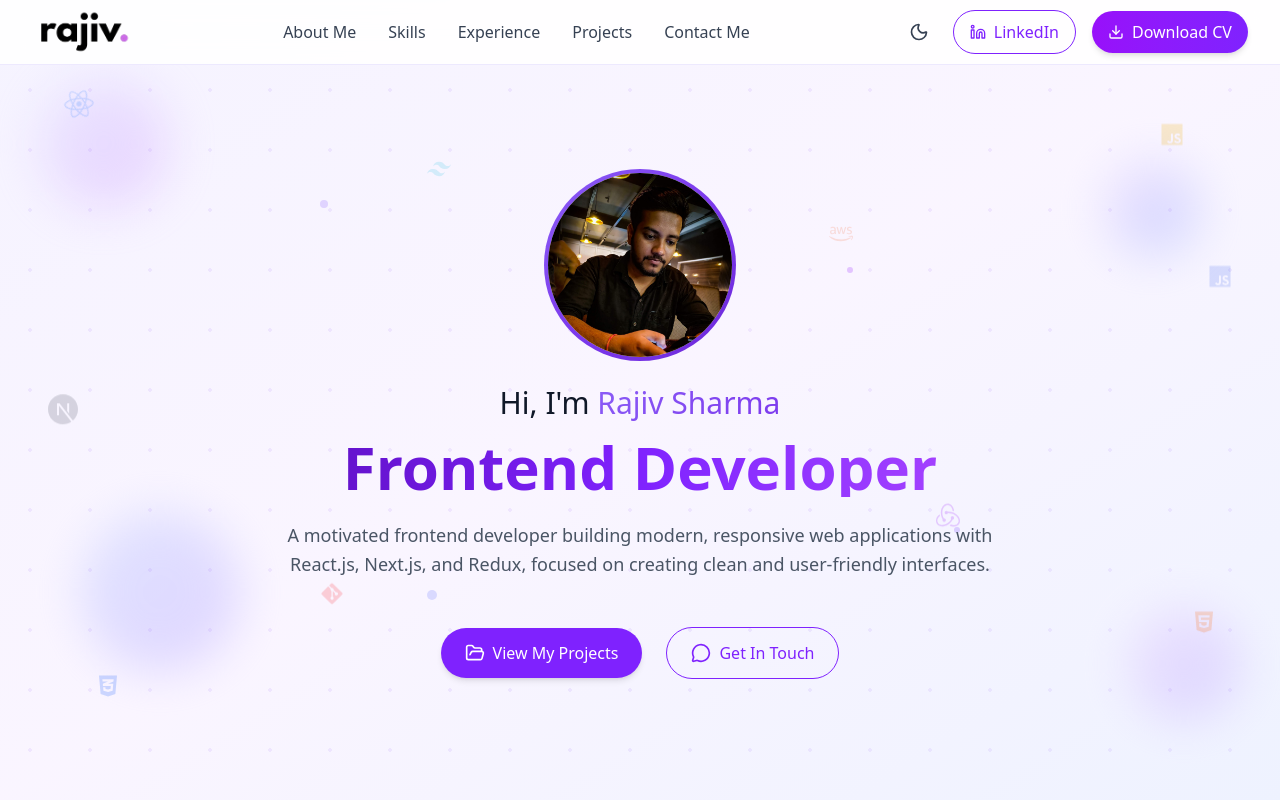
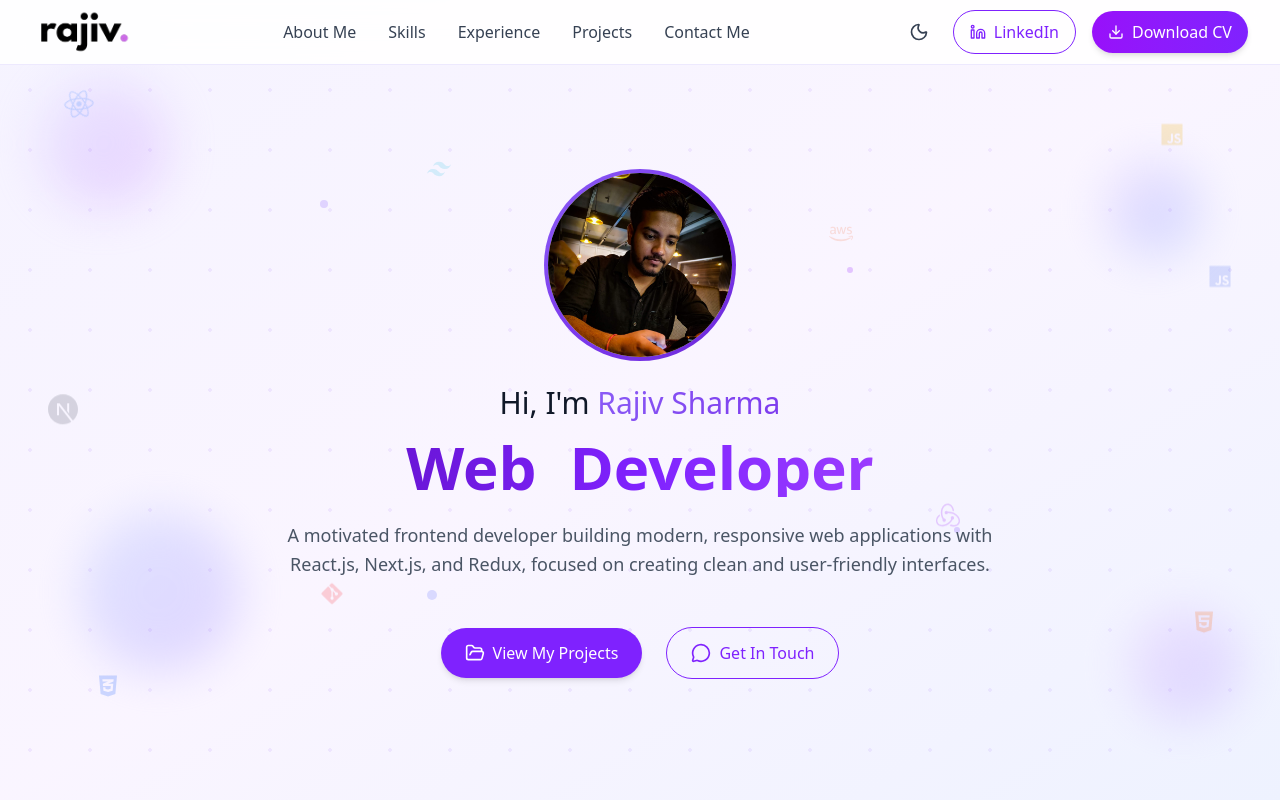
Before and after one commit to rajivsharma25/Rajiv-Portfolio, a Next.js app: page / in a window 1280 px wide. Shown: the top 800 px of the page. Built offline with nearby package versions, Linux system fonts and the light colour scheme.

Commit message:
Update all changes

```diff
--- a/components/Hero.js
+++ b/components/Hero.js
@@ -1,3 +1,4 @@
+"use client";
 import Link from "next/link";
 import Image from "next/image";
 import { FolderOpen, MessageCircle } from "lucide-react";
@@ -10,6 +11,7 @@ import {
   FaAws,
 } from "react-icons/fa";
 import { SiNextdotjs, SiTailwindcss, SiRedux } from "react-icons/si";
+import { TypeAnimation } from "react-type-animation";
 
 export default function Hero() {
   return (
@@ -48,8 +50,10 @@ export default function Hero() {
             className="absolute top-24 left-16 animate-bounce"
             style={{ animationDelay: "0s", animationDuration: "6s" }}
           >
-            <FaReact className="text-blue-500 opacity-20 text-3xl animate-spin"
-            style={{ animationDelay: "0s", animationDuration: "6s" }} />
+            <FaReact
+              className="text-blue-500 opacity-20 text-3xl animate-spin"
+              style={{ animationDelay: "0s", animationDuration: "6s" }}
+            />
           </div>
 
           {/* JavaScript Icon */}
@@ -143,7 +147,6 @@ export default function Hero() {
           </div>
         </div>
 
-        {/* Content Below */}
         <div>
           <h1 className="text-xl sm:text-2xl md:text-3xl text-gray-900 dark:text-gray-100 font-medium mb-4">
             Hi, I&apos;m{" "}
@@ -153,7 +156,13 @@ export default function Hero() {
           </h1>
 
           <h2 className="text-4xl sm:text-5xl md:text-6xl bg-gradient-to-r from-violet-800 via-violet-600 to-purple-500 bg-clip-text text-transparent font-bold mb-6">
-            Frontend Developer
+            <TypeAnimation
+              sequence={["Frontend", 1000, "Web", 1000, "ReactJS", 1000]}
+              wrapper="span"
+              speed={50}
+              repeat={Infinity}
+            />
+            Developer
           </h2>
 
           <p className="text-base md:text-lg text-gray-600 dark:text-gray-400 mb-12 max-w-3xl mx-auto leading-relaxed">
--- a/package.json
+++ b/package.json
@@ -13,7 +13,8 @@
     "next": "^16.1.0",
     "react": "^19.2.3",
     "react-dom": "^19.2.3",
-    "react-icons": "^5.5.0"
+    "react-icons": "^5.5.0",
+    "react-type-animation": "^3.2.0"
   },
   "devDependencies": {
     "@eslint/eslintrc": "^3",
```
Also changed, not shown: 1 other file (tests, documents, lock files or other folders).
